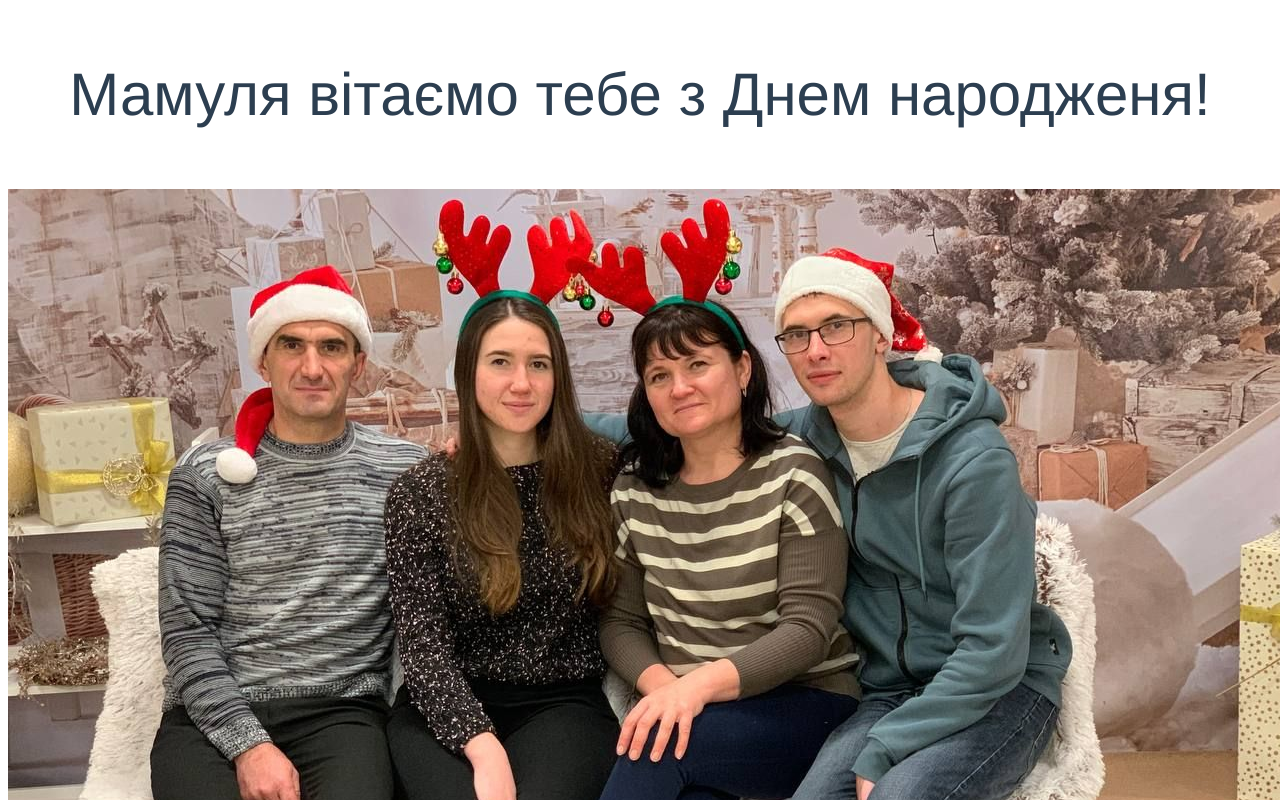
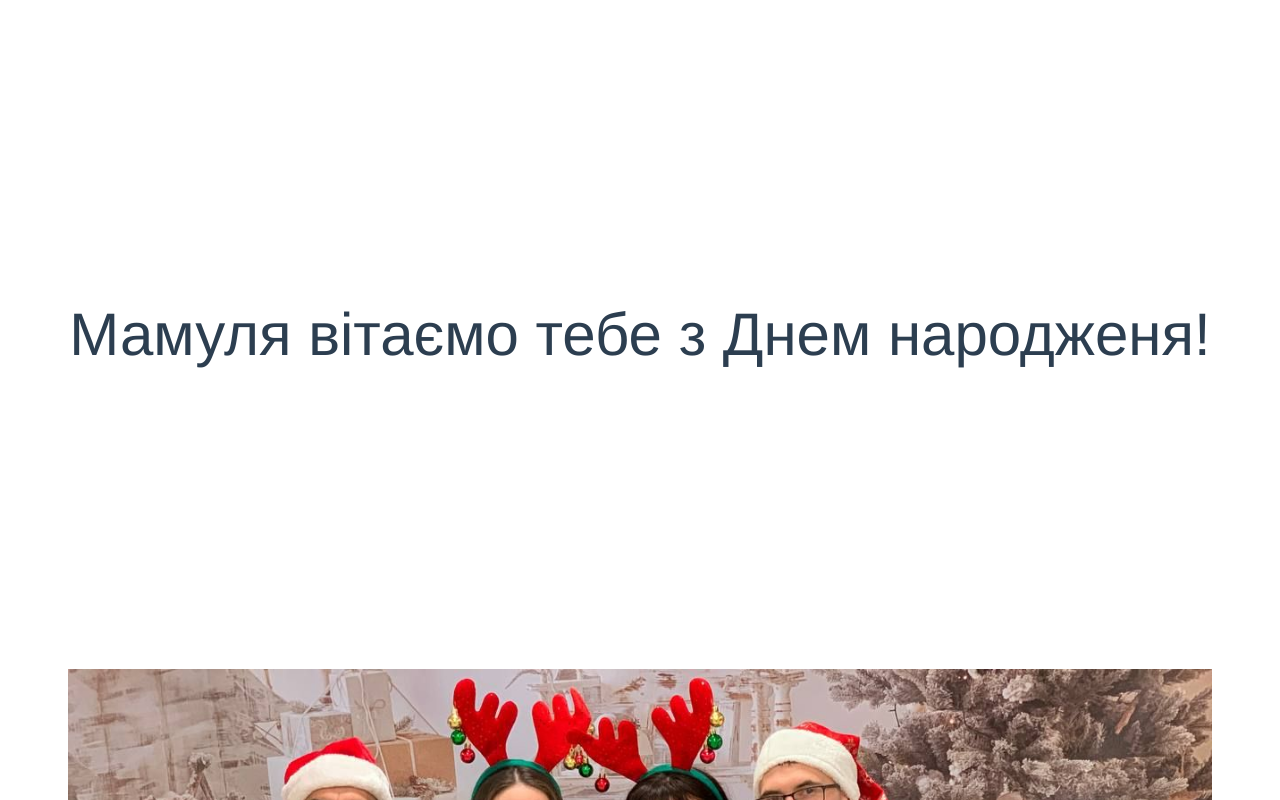
Before and after one commit to ivan-hryshko/family, a Vue app: page / in a window 1280 px wide. Shown: the top 800 px of the page. Built offline with nearby package versions, Linux system fonts and the light colour scheme.

Commit message:
added margin

```diff
--- a/src/App.vue
+++ b/src/App.vue
@@ -43,9 +43,20 @@ export default {
   text-align: center;
   color: #2c3e50;
   margin-top: 60px;
+  padding:0px 60px;
 }
 
 p {
   font-size: 60px;
+  margin: 300px 0px;
 }
+
+img {
+  width: 100%;
+}
+
+/* #app p:first-child {
+  margin: 200px 0px;
+} */
+
 </style>
```
